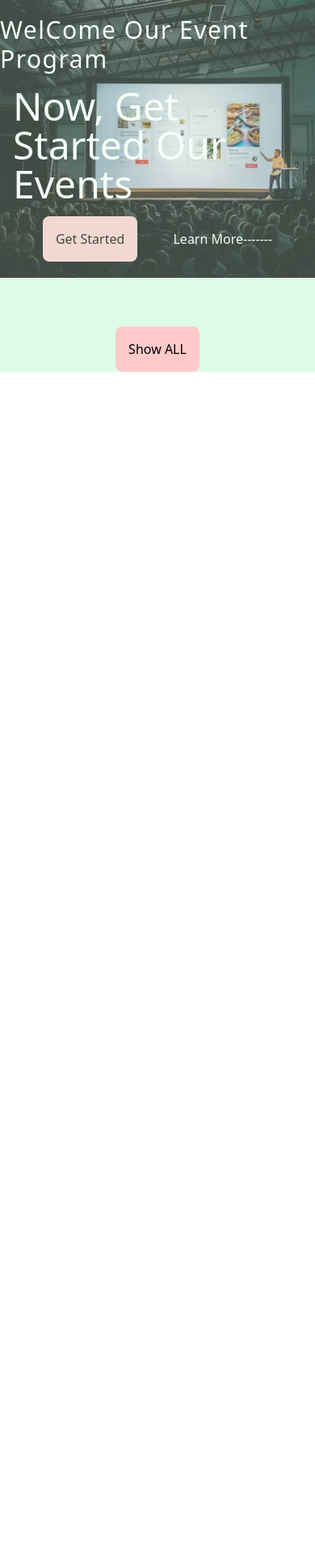
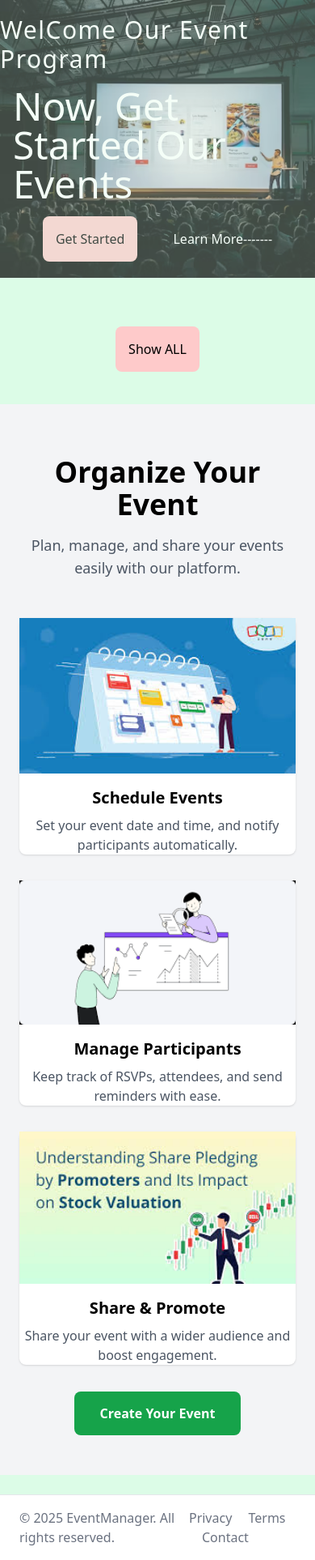
Before and after one commit to Atiar-Rahman/events, a Django app: page / in a window 390 px wide. Shown: the part 169-2095 px from the top of the page at 81% size. Before the commit the page ends 628 px from the top, so only its background shows below. Run offline with Django 5.2, Linux system fonts and the light colour scheme; data that the repository does not hold is empty.

Commit message:
home page added into one section

```diff
--- /dev/null
+++ b/events/templates/events/Event_organization.html
@@ -0,0 +1,52 @@
+{% load static %}
+<!DOCTYPE html>
+<html lang="en">
+<head>
+    <meta charset="UTF-8">
+    <meta name="viewport" content="width=device-width, initial-scale=1.0">
+    <title>Document</title>
+    <link rel="stylesheet" href="{% static "css/output.css" %}">
+</head>
+<body>
+    <section class="bg-gray-100 py-16">
+        <div class="container mx-auto px-6">
+            <!-- Section Title -->
+            <div class="text-center mb-12">
+                <h2 class="text-4xl font-bold mb-4">Organize Your Event</h2>
+                <p class="text-gray-600 text-lg">Plan, manage, and share your events easily with our platform.</p>
+            </div>
+
+            <!-- Features Grid -->
+            <div class="grid grid-cols-1 md:grid-cols-3 gap-8">
+                <!-- Feature 1 -->
+                <div class="bg-white shadow rounded-lg text-center hover:scale-105 transition-transform duration-300">
+                    <img src="{% static 'images/scheduling.jpeg' %}" alt="Calendar" class="mx-auto mb-4 w-full">
+                    <h3 class="text-xl font-semibold mb-2">Schedule Events</h3>
+                    <p class="text-gray-600">Set your event date and time, and notify participants automatically.</p>
+                </div>
+
+                <!-- Feature 2 -->
+                <div class="bg-white shadow rounded-lg text-center hover:scale-105 transition-transform duration-300">
+                    <img src="{% static 'images/perticipant.png' %}" alt="Participants" class="mx-auto mb-4 w-full">
+                    <h3 class="text-xl font-semibold mb-2">Manage Participants</h3>
+                    <p class="text-gray-600">Keep track of RSVPs, attendees, and send reminders with ease.</p>
+                </div>
+
+                <!-- Feature 3 -->
+                <div class="bg-white shadow rounded-lg text-center hover:scale-105 transition-transform duration-300">
+                    <img src="{% static 'images/share.jpeg' %}" alt="Share" class="mx-auto mb-4 w-full">
+                    <h3 class="text-xl font-semibold mb-2">Share & Promote</h3>
+                    <p class="text-gray-600">Share your event with a wider audience and boost engagement.</p>
+                </div>
+            </div>
+
+            <!-- CTA Button -->
+            <div class="text-center mt-12">
+                <a href="{% url 'event_create' %}" class="bg-green-600 text-white px-8 py-4 rounded-lg font-semibold hover:bg-green-500 transition-colors duration-300">
+                    Create Your Event
+                </a>
+            </div>
+        </div>
+    </section>
+</body>
+</html>
--- a/events/templates/events/footer.html
+++ b/events/templates/events/footer.html
@@ -1,9 +1,11 @@
+{% load static %}
 <!DOCTYPE html>
 <html lang="en">
 <head>
     <meta charset="UTF-8">
     <meta name="viewport" content="width=device-width, initial-scale=1.0">
     <title>Document</title>
+    <link rel="stylesheet" href="{% static "css/output.css" %}">
 </head>
 <body>
     <footer class="bg-white border-t mt-6">
--- a/events/templates/events/home.html
+++ b/events/templates/events/home.html
@@ -34,7 +34,7 @@
     <div class='flex justify-center my-10'>
         <a href="{% url "event_list" %}" class='bg-red-200 p-4 rounded-lg '>Show ALL</a>
     </div>
-
+    {% include "events/Event_organization.html" %}
+    {% include "events/footer.html" %}
 </div>
 {% endblock content %}
-{% include "events/footer.html" %}
--- a/static/css/output.css
+++ b/static/css/output.css
@@ -668,6 +668,14 @@ video {
   margin-top: 2rem;
 }
 
+.mb-12 {
+  margin-bottom: 3rem;
+}
+
+.mt-12 {
+  margin-top: 3rem;
+}
+
 .block {
   display: block;
 }
@@ -688,6 +696,18 @@ video {
   display: grid;
 }
 
+.h-16 {
+  height: 4rem;
+}
+
+.h-24 {
+  height: 6rem;
+}
+
+.h-40 {
+  height: 10rem;
+}
+
 .min-h-screen {
   min-height: 100vh;
 }
@@ -748,6 +768,22 @@ video {
   width: 13rem;
 }
 
+.w-16 {
+  width: 4rem;
+}
+
+.w-2 {
+  width: 0.5rem;
+}
+
+.w-24 {
+  width: 6rem;
+}
+
+.w-4 {
+  width: 1rem;
+}
+
 .min-w-full {
   min-width: 100%;
 }
@@ -838,6 +874,10 @@ video {
 
 .gap-6 {
   gap: 1.5rem;
+}
+
+.gap-8 {
+  gap: 2rem;
 }
 
 .space-x-10 > :not([hidden]) ~ :not([hidden]) {
@@ -1134,6 +1174,16 @@ video {
   padding-bottom: 2rem;
 }
 
+.px-8 {
+  padding-left: 2rem;
+  padding-right: 2rem;
+}
+
+.py-16 {
+  padding-top: 4rem;
+  padding-bottom: 4rem;
+}
+
 .pb-2 {
   padding-bottom: 0.5rem;
 }
@@ -1182,6 +1232,11 @@ video {
 .text-xl {
   font-size: 1.25rem;
   line-height: 1.75rem;
+}
+
+.text-4xl {
+  font-size: 2.25rem;
+  line-height: 2.5rem;
 }
 
 .font-bold {
@@ -1353,10 +1408,26 @@ video {
   transition-duration: 150ms;
 }
 
+.transition-transform {
+  transition-property: transform;
+  transition-timing-function: cubic-bezier(0.4, 0, 0.2, 1);
+  transition-duration: 150ms;
+}
+
 .duration-200 {
   transition-duration: 200ms;
 }
 
+.duration-300 {
+  transition-duration: 300ms;
+}
+
+.hover\:scale-105:hover {
+  --tw-scale-x: 1.05;
+  --tw-scale-y: 1.05;
+  transform: translate(var(--tw-translate-x), var(--tw-translate-y)) rotate(var(--tw-rotate)) skewX(var(--tw-skew-x)) skewY(var(--tw-skew-y)) scaleX(var(--tw-scale-x)) scaleY(var(--tw-scale-y));
+}
+
 .hover\:bg-blue-50:hover {
   --tw-bg-opacity: 1;
   background-color: rgb(239 246 255 / var(--tw-bg-opacity, 1));
@@ -1415,6 +1486,11 @@ video {
 .hover\:bg-red-700:hover {
   --tw-bg-opacity: 1;
   background-color: rgb(185 28 28 / var(--tw-bg-opacity, 1));
+}
+
+.hover\:bg-green-500:hover {
+  --tw-bg-opacity: 1;
+  background-color: rgb(34 197 94 / var(--tw-bg-opacity, 1));
 }
 
 .hover\:text-black:hover {
@@ -1451,6 +1527,10 @@ video {
     grid-template-columns: repeat(2, minmax(0, 1fr));
   }
 
+  .md\:grid-cols-3 {
+    grid-template-columns: repeat(3, minmax(0, 1fr));
+  }
+
   .md\:flex-row {
     flex-direction: row;
   }
```
Also changed, not shown: static/images/perticipant.png (added), static/images/scheduling.jpeg (added), static/images/share.jpeg (added).
